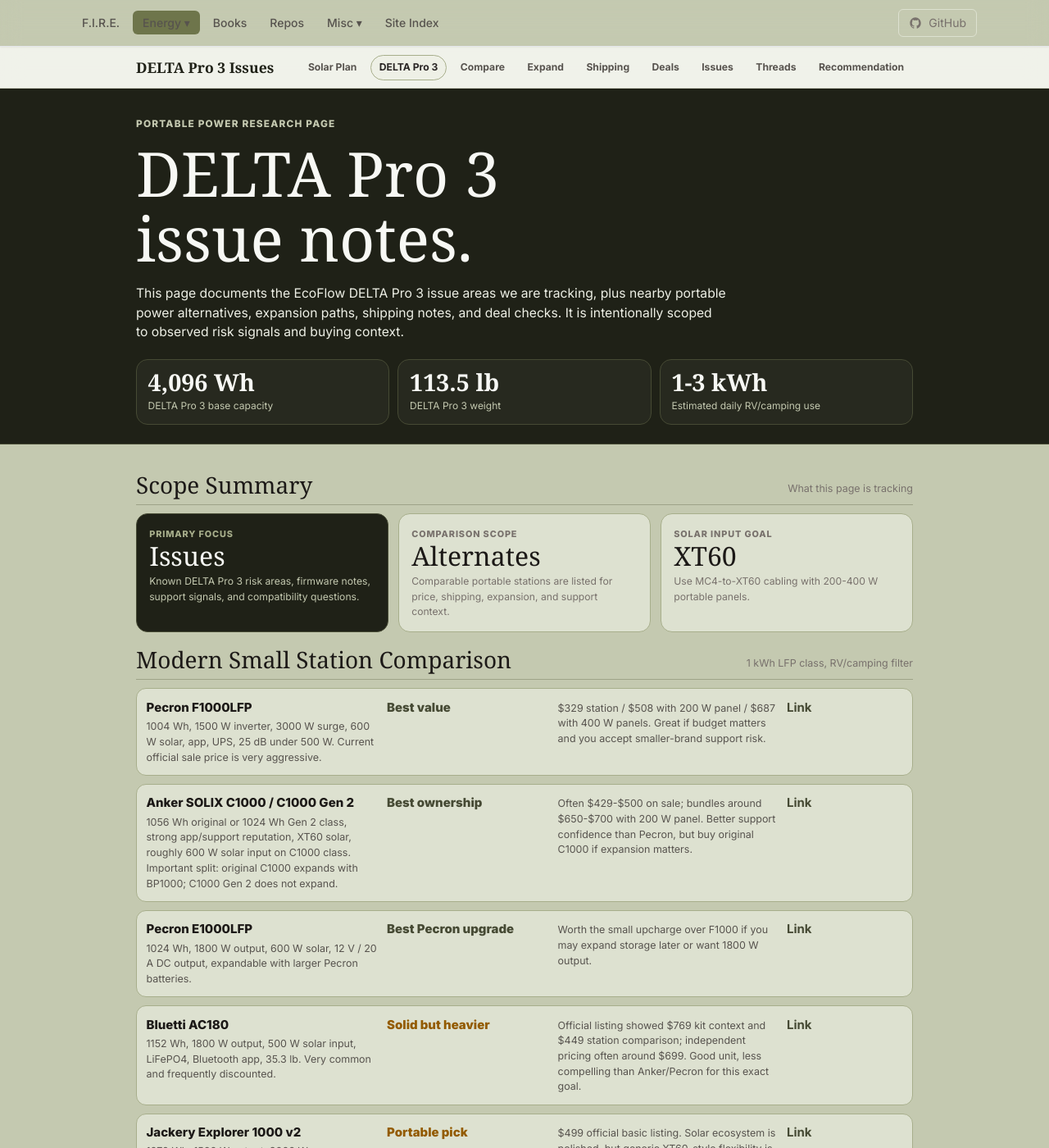
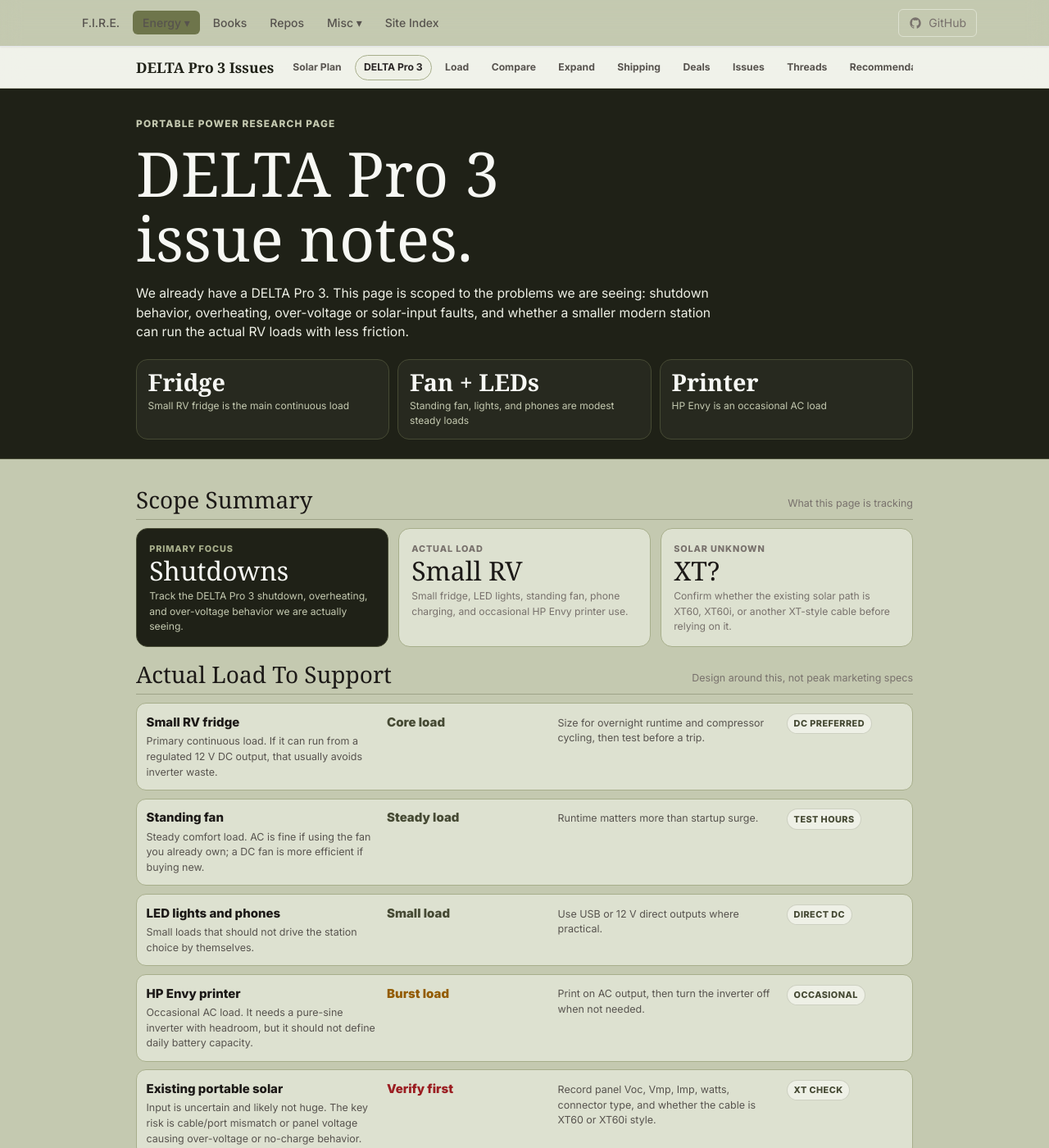
Before and after one commit to techmore/techmore.github.io, a Jekyll site: the page built from pages/delta-pro-3-issues.html, in a window 1280 px wide and 1400 px high. Shown: the whole window at 82% size. Built offline with Jekyll 4.4.1, drawn with Linux system fonts in a browser that asks for light colours; nearby versions of some CDN libraries; some web fonts are replaced; some of the changed text lies outside the part shown.

Commit message:
Focus portable power notes on real loads

```diff
--- a/pages/delta-pro-3-issues.html
+++ b/pages/delta-pro-3-issues.html
@@ -76,6 +76,7 @@ title: DELTA Pro 3 Issues - Techmore
     <div class="nav">
       <a href="/pages/eg4-solar-no-backfeed-plan/">Solar Plan</a>
       <a class="active" href="/pages/delta-pro-3-issues/">DELTA Pro 3</a>
+      <a href="#load">Load</a>
       <a href="#comparison">Compare</a>
       <a href="#expansion">Expand</a>
       <a href="#shipping">Shipping</a>
@@ -91,11 +92,11 @@ title: DELTA Pro 3 Issues - Techmore
   <div class="hero-inner">
     <div class="eyebrow">Portable power research page</div>
     <h1>DELTA Pro 3 issue notes.</h1>
-    <p class="hero-copy">This page documents the EcoFlow DELTA Pro 3 issue areas we are tracking, plus nearby portable power alternatives, expansion paths, shipping notes, and deal checks. It is intentionally scoped to observed risk signals and buying context.</p>
+    <p class="hero-copy">We already have a DELTA Pro 3. This page is scoped to the problems we are seeing: shutdown behavior, overheating, over-voltage or solar-input faults, and whether a smaller modern station can run the actual RV loads with less friction.</p>
     <div class="hero-strip">
-      <div class="hero-stat"><b>4,096 Wh</b><span>DELTA Pro 3 base capacity</span></div>
-      <div class="hero-stat"><b>113.5 lb</b><span>DELTA Pro 3 weight</span></div>
-      <div class="hero-stat"><b>1-3 kWh</b><span>Estimated daily RV/camping use</span></div>
+      <div class="hero-stat"><b>Fridge</b><span>Small RV fridge is the main continuous load</span></div>
+      <div class="hero-stat"><b>Fan + LEDs</b><span>Standing fan, lights, and phones are modest steady loads</span></div>
+      <div class="hero-stat"><b>Printer</b><span>HP Envy is an occasional AC load</span></div>
     </div>
   </div>
 </header>
@@ -109,25 +110,67 @@ title: DELTA Pro 3 Issues - Techmore
     <div class="grid three">
       <div class="card dark">
         <div class="label">Primary focus</div>
-        <div class="value">Issues</div>
-        <div class="meta">Known DELTA Pro 3 risk areas, firmware notes, support signals, and compatibility questions.</div>
+        <div class="value">Shutdowns</div>
+        <div class="meta">Track the DELTA Pro 3 shutdown, overheating, and over-voltage behavior we are actually seeing.</div>
       </div>
       <div class="card">
-        <div class="label">Comparison scope</div>
-        <div class="value">Alternates</div>
-        <div class="meta">Comparable portable stations are listed for price, shipping, expansion, and support context.</div>
+        <div class="label">Actual load</div>
+        <div class="value">Small RV</div>
+        <div class="meta">Small fridge, LED lights, standing fan, phone charging, and occasional HP Envy printer use.</div>
       </div>
       <div class="card">
-        <div class="label">Solar input goal</div>
-        <div class="value">XT60</div>
-        <div class="meta">Use MC4-to-XT60 cabling with 200-400 W portable panels.</div>
+        <div class="label">Solar unknown</div>
+        <div class="value">XT?</div>
+        <div class="meta">Confirm whether the existing solar path is XT60, XT60i, or another XT-style cable before relying on it.</div>
       </div>
+    </div>
+  </section>
+
+  <section class="section" id="load">
+    <div class="section-head">
+      <h2>Actual Load To Support</h2>
+      <div class="section-sub">Design around this, not peak marketing specs</div>
+    </div>
+    <div class="stack">
+      <div class="row four">
+        <div><div class="row-title">Small RV fridge</div><div class="row-text">Primary continuous load. If it can run from a regulated 12 V DC output, that usually avoids inverter waste.</div></div>
+        <div class="risk-low">Core load</div>
+        <div class="row-text">Size for overnight runtime and compressor cycling, then test before a trip.</div>
+        <div><span class="pill">DC preferred</span></div>
+      </div>
+      <div class="row four">
+        <div><div class="row-title">Standing fan</div><div class="row-text">Steady comfort load. AC is fine if using the fan you already own; a DC fan is more efficient if buying new.</div></div>
+        <div class="risk-low">Steady load</div>
+        <div class="row-text">Runtime matters more than startup surge.</div>
+        <div><span class="pill">Test hours</span></div>
+      </div>
+      <div class="row four">
+        <div><div class="row-title">LED lights and phones</div><div class="row-text">Small loads that should not drive the station choice by themselves.</div></div>
+        <div class="risk-low">Small load</div>
+        <div class="row-text">Use USB or 12 V direct outputs where practical.</div>
+        <div><span class="pill">Direct DC</span></div>
+      </div>
+      <div class="row four">
+        <div><div class="row-title">HP Envy printer</div><div class="row-text">Occasional AC load. It needs a pure-sine inverter with headroom, but it should not define daily battery capacity.</div></div>
+        <div class="risk-med">Burst load</div>
+        <div class="row-text">Print on AC output, then turn the inverter off when not needed.</div>
+        <div><span class="pill">Occasional</span></div>
+      </div>
+      <div class="row four">
+        <div><div class="row-title">Existing portable solar</div><div class="row-text">Input is uncertain and likely not huge. The key risk is cable/port mismatch or panel voltage causing over-voltage or no-charge behavior.</div></div>
+        <div class="risk-high">Verify first</div>
+        <div class="row-text">Record panel Voc, Vmp, Imp, watts, connector type, and whether the cable is XT60 or XT60i style.</div>
+        <div><span class="pill">XT check</span></div>
+      </div>
+    </div>
+    <div class="callout" style="margin-top:.75rem">
+      <p><strong>Modern target:</strong> a stable 1 kWh LFP station with regulated 12 V output, USB-C, pure-sine AC for the HP Envy, enough inverter headroom for the fan/printer, verified XT60/XT60i solar compatibility, and an easy return path.</p>
     </div>
   </section>
 
   <section class="section" id="comparison">
     <div class="section-head">
-      <h2>Modern Small Station Comparison</h2>
+      <h2>Modern Replacement Candidates</h2>
       <div class="section-sub">1 kWh LFP class, RV/camping filter</div>
     </div>
     <div class="stack">
@@ -372,6 +415,12 @@ title: DELTA Pro 3 Issues - Techmore
     </div>
     <div class="stack">
       <div class="row four">
+        <div><div class="row-title">Observed: shutdowns, overheating, over-voltage</div><div class="row-text">This is the current concern set. Treat any replacement as needing stable low-load behavior, clear thermal handling, and solar input that does not fault when panels or cables are mismatched.</div></div>
+        <div class="risk-high">Primary concern</div>
+        <div class="row-text">Document exact error text, firmware version, solar cable type, panel Voc/Vmp/Imp, and load at shutdown.</div>
+        <div><span class="pill">Track locally</span></div>
+      </div>
+      <div class="row four">
         <div><div class="row-title">Error 36 / overtemperature protection</div><div class="row-text">Multiple users report Battery overtemperature protection or Error 36 behavior, sometimes after firmware updates. Reports describe charging limits or false sensor behavior rather than obvious real overheating.</div></div>
         <div class="risk-high">High concern</div>
         <div class="row-text">Avoid firmware updates immediately before trips; test AC and solar charging after any update.</div>
@@ -392,7 +441,7 @@ title: DELTA Pro 3 Issues - Techmore
       <div class="row four">
         <div><div class="row-title">Solar input confusion and connector behavior</div><div class="row-text">DIY solar threads around EcoFlow units frequently focus on solar-vs-car input detection, XT60i behavior, voltage windows, and slow/no charging when arrays are mismatched.</div></div>
         <div class="risk-med">Medium concern</div>
-        <div class="row-text">Use panel voltage/current inside the official port specs and verify cable type before travel.</div>
+        <div class="row-text">Confirm panel open-circuit voltage stays below the input max, use the right XT60/XT60i cable, and test before relying on it.</div>
         <div><a href="https://diysolarforum.com/threads/ecoflow-delta-pro-solar-questions.110888/">Thread</a></div>
       </div>
       <div class="row four">
@@ -445,18 +494,18 @@ title: DELTA Pro 3 Issues - Techmore
     </div>
     <div class="grid two">
       <div class="card dark">
-        <div class="label">Buy class</div>
+        <div class="label">Target class</div>
         <div class="value">1 kWh LFP</div>
-        <div class="meta">Anker C1000 class remains the safest recommendation; Pecron F1000LFP is the value disruptor. For future expansion, use original C1000 or Pecron E1000LFP, not C1000 Gen 2 or F1000LFP.</div>
+        <div class="meta">Enough for the actual small loads if DC output and solar behavior are stable. Expansion is optional, not the first requirement.</div>
       </div>
       <div class="card">
-        <div class="label">Solar kit</div>
-        <div class="value">200-400 W</div>
-        <div class="meta">Portable panels with MC4-to-XT60 cable. Use 12 V outputs for fridge/fan where possible to reduce inverter losses.</div>
+        <div class="label">Solar check</div>
+        <div class="value">XT60/i</div>
+        <div class="meta">Do not assume the XT or XT+ cable is right. Confirm XT60 vs XT60i behavior plus panel Voc, Vmp, Imp, and watts.</div>
       </div>
     </div>
     <div class="callout" style="margin-top:.75rem">
-      <p><strong>Bottom line:</strong> this page does not make a universal claim against DELTA Pro 3. It documents the issues and tradeoffs we are tracking. If choosing an alternative, Anker C1000/C1000 Gen 2 is the cleaner support/app path, original C1000 is the Anker expansion path, Pecron F1000LFP is the low-cost standalone path, and Pecron E1000LFP is the Pecron expansion path.</p>
+      <p><strong>Bottom line:</strong> choose for stable behavior with the small RV fridge, LED lights, standing fan, phone charging, occasional HP Envy printing, and the actual solar cable/panel. Anker C1000/C1000 Gen 2 is the cleaner support/app path, original C1000 is the Anker expansion path, Pecron F1000LFP is the low-cost standalone path, and Pecron E1000LFP is the Pecron expansion path.</p>
     </div>
   </section>
 
```
